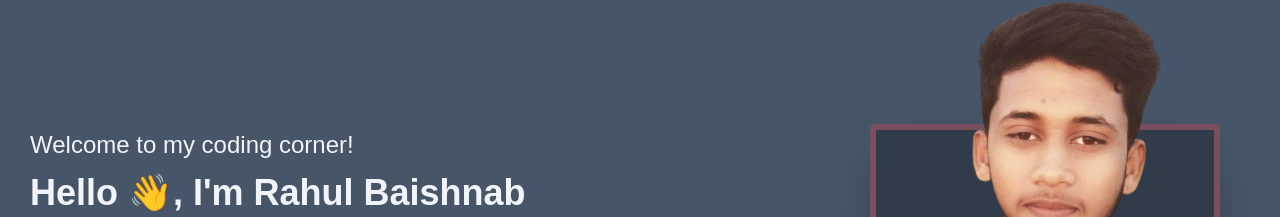
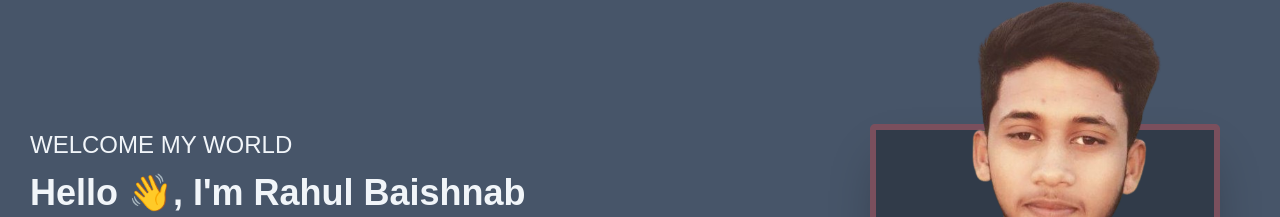
Before and after one commit to Rahul-4u/pro, a React (Vite) app: page / in a window 1280 px wide. Shown: the part 127-344 px from the top of the page. Built offline with nearby package versions, Linux system fonts and the light colour scheme.

Commit message:
first commit

```diff
--- a/src/pages/home/HomeLeft.jsx
+++ b/src/pages/home/HomeLeft.jsx
@@ -10,7 +10,9 @@ export default function HomeLeft() {
   return (
     <div className=''>
       <div className='font-bodyFont flex flex-col gap-2  '>
-        <p className='mdl:text-[24px] text-[18px]   '>Welcome to my coding corner!</p>
+        <p className='mdl:text-[24px] text-[18px]   '>WELCOME MY WORLD
+
+</p>
         <h1 className='mdl:text-[36px] text-[25px] font-bold'>Hello 👋, I'm Rahul Baishnab</h1>
         <span className='mdl:text-[26px] text-[18px] font-bold'>A seasoned  <span className='text-green-500'>{text}</span></span>
 
```
